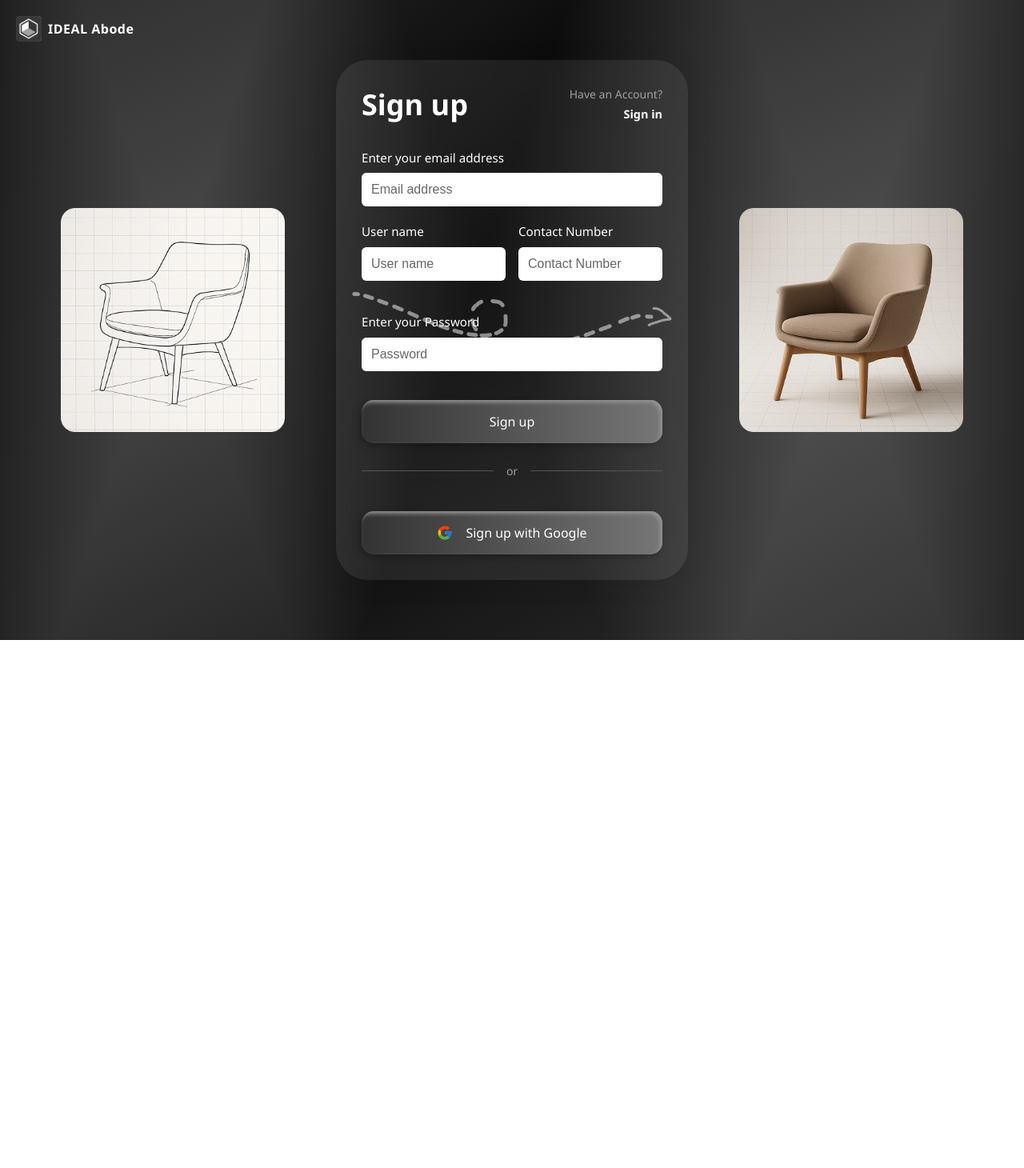
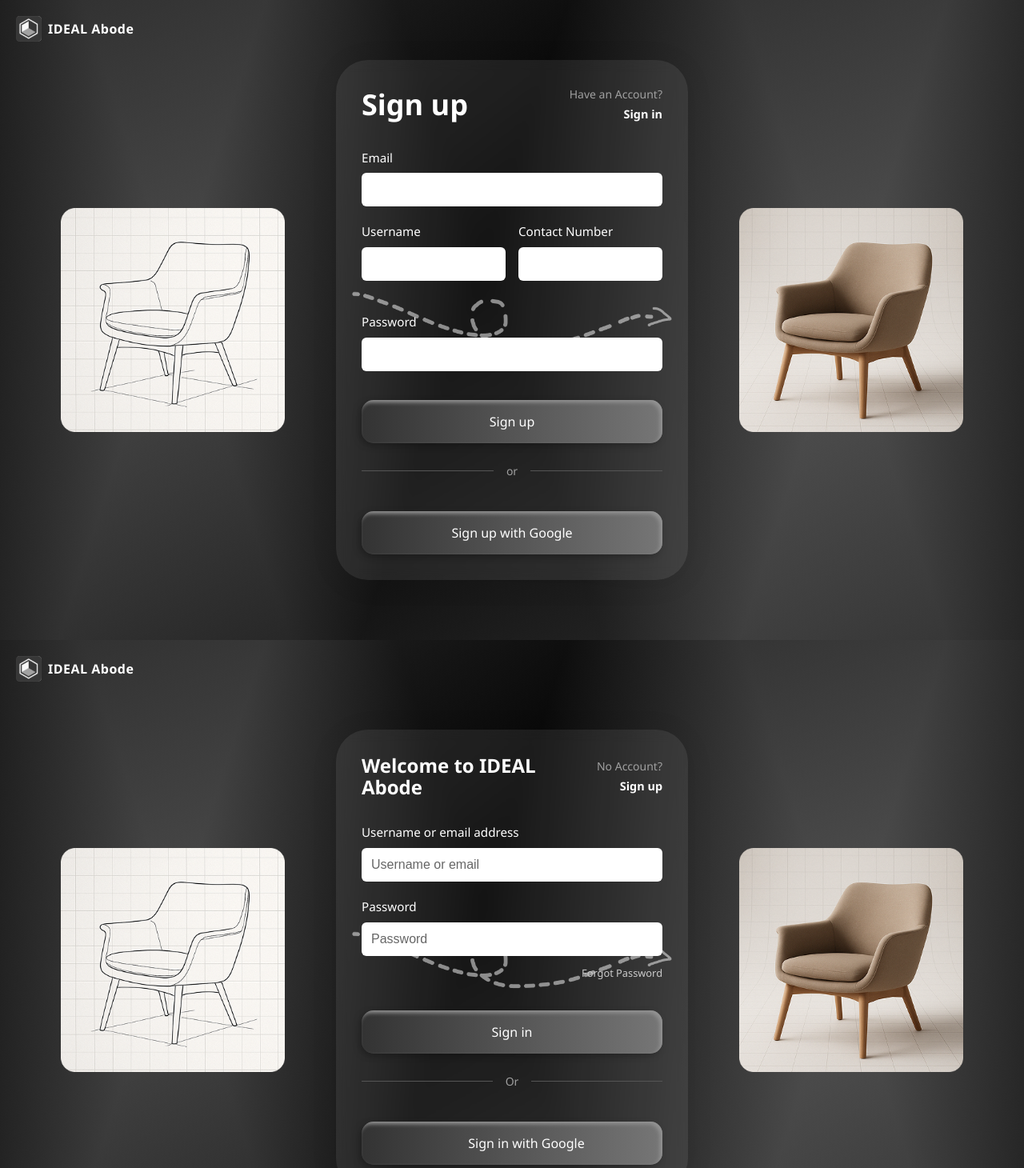
Before and after one commit to sajitha00/3D-furniture, a React (Vite) app: page /Signup in a window 1280 px wide. Shown: the top 1460 px of the page at 80% size. Before the commit the page ends 800 px from the top, so only its background shows below. Built offline with nearby package versions, Linux system fonts and the light colour scheme.

Commit message:
added supabase db and backend for sign up and sign in pages

```diff
--- a/package.json
+++ b/package.json
@@ -10,6 +10,7 @@
     "preview": "vite preview"
   },
   "dependencies": {
+    "@supabase/supabase-js": "^2.49.4",
     "react": "^19.0.0",
     "react-dom": "^19.0.0",
     "react-router-dom": "^7.5.2"
--- a/src/App.jsx
+++ b/src/App.jsx
@@ -1,20 +1,22 @@
-import React from 'react'
-import { BrowserRouter, Routes, Route } from 'react-router-dom'
+import React from "react";
+import { BrowserRouter, Routes, Route } from "react-router-dom";
 
-import Home from './pages/Home'
-import Signup from './pages/Signup'
-import Signin from './pages/Signin'
+import Home from "./pages/Home";
+import Signup from "./pages/Signup";
+import Signin from "./pages/Signin";
 
 function App() {
   return (
     <BrowserRouter>
-      <Routes>
+      {/* <Routes>
         <Route path="/" element={<Home />} />
-        <Route path="/signup" element={<Signup />} />
+        <Route path="/Signup" element={<Signup />} />
         <Route path="/Signin" element={<Signin />} />
-      </Routes>
+      </Routes> */}
+      <Signup />
+      <Signin />
     </BrowserRouter>
-  )
+  );
 }
 
-export default App
+export default App;
--- a/src/pages/Signin.jsx
+++ b/src/pages/Signin.jsx
@@ -1,12 +1,53 @@
 // src/pages/Signin.jsx
-import React from "react";
+import React, { useState } from "react";
+import { Link } from "react-router-dom";
 import "../styles/Signin.css";
 import sketch from "../assets/images/chairsketch.png";
 import render from "../assets/images/chair3d.png";
 import arrow from "../assets/images/dashedarrow.png";
 import logo from "../assets/LOGO.svg";
+import { supabase } from "../services/supabaseClient";
 
 const Signin = () => {
+  const [loginData, setLoginData] = useState({ identifier: "", password: "" });
+
+  const handleChange = (e) => {
+    setLoginData({ ...loginData, [e.target.name]: e.target.value });
+  };
+
+  const handleSubmit = async (e) => {
+    e.preventDefault();
+    const { identifier, password } = loginData;
+
+    let email = identifier;
+
+    if (!identifier.includes("@")) {
+      const { data, error } = await supabase
+        .from("profiles")
+        .select("email")
+        .eq("username", identifier)
+        .single();
+
+      if (error || !data) {
+        alert("Invalid username or email.");
+        return;
+      }
+
+      email = data.email;
+    }
+
+    const { error: signInError } = await supabase.auth.signInWithPassword({
+      email,
+      password,
+    });
+
+    if (signInError) {
+      alert("Sign in failed: " + signInError.message);
+    } else {
+      alert("Signed in successfully!");
+    }
+  };
+
   return (
     <div className="signin-page-background">
       <div className="top-left-logo">
@@ -14,43 +55,45 @@ const Signin = () => {
         <span className="app-name">IDEAL Abode</span>
       </div>
       <div className="signin-layout">
-
         <img src={sketch} alt="Sketch" className="left-image" />
         <div className="signin-card">
           <img src={arrow} alt="Arrow" className="arrow-image" />
-
           <div className="signin-header">
-              <h1 className="signin-title">Welcome to IDEAL <br/>Abode</h1>
+            <h1 className="signin-title">
+              Welcome to IDEAL <br />
+              Abode
+            </h1>
             <div className="signup-link">
               <p>No Account?</p>
-                <a href="#">Sign up</a>
+              <Link to="/signup">Sign up</Link>
             </div>
           </div>
 
-            <form className="signin-form">
+          <form className="signin-form" onSubmit={handleSubmit}>
             <div className="form-group">
-                <label htmlFor="email">Enter your username or email address</label>
+              <label htmlFor="identifier">Username or email address</label>
               <input
-                  type="email"
-                  id="email"
-                  name="email"
-                  placeholder="Username or email address"
+                type="text"
+                id="identifier"
+                name="identifier"
+                placeholder="Username or email"
+                value={loginData.identifier}
+                onChange={handleChange}
                 required
               />
             </div>
 
             <div className="form-group">
-                <label htmlFor="password">Enter your Password</label>
-                <div className="password-wrapper">
+              <label htmlFor="password">Password</label>
               <input
                 type="password"
                 id="password"
                 name="password"
                 placeholder="Password"
+                value={loginData.password}
+                onChange={handleChange}
                 required
               />
-                  {/* You can later add an eye icon for password show/hide if you want */}
-                </div>
               <div className="forgot-password">
                 <a href="#">Forgot Password</a>
               </div>
@@ -74,27 +117,14 @@ const Signin = () => {
               height="20"
               viewBox="0 0 48 48"
             >
-                <path
-                  fill="#FFC107"
-                  d="M43.611,20.083H42V20H24v8h11.303c-1.649,4.657-6.08,8-11.303,8c-6.627,0-12-5.373-12-12c0-6.627,5.373-12,12-12c3.059,0,5.842,1.154,7.961,3.039l5.657-5.657C34.046,6.053,29.268,4,24,4C12.955,4,4,12.955,4,24c0,11.045,8.955,20,20,20c11.045,0,20-8.955,20-20C44,22.659,43.862,21.35,43.611,20.083z"
-                />
-                <path
-                  fill="#FF3D00"
-                  d="M6.306,14.691l6.571,4.819C14.655,15.108,18.961,12,24,12c3.059,0,5.842,1.154,7.961,3.039l5.657-5.657C34.046,6.053,29.268,4,24,4C16.318,4,9.656,8.337,6.306,14.691z"
-                />
-                <path
-                  fill="#4CAF50"
-                  d="M24,44c5.166,0,9.86-1.977,13.409-5.192l-6.19-5.238C29.211,35.091,26.715,36,24,36c-5.202,0-9.619-3.317-11.283-7.946l-6.522,5.025C9.505,39.556,16.227,44,24,44z"
-                />
-                <path
-                  fill="#1976D2"
-                  d="M43.611,20.083H42V20H24v8h11.303c-0.792,2.237-2.231,4.166-4.087,5.571c0.001-0.001,0.002-0.001,0.003-0.002l6.19,5.238C36.971,39.205,44,34,44,24C44,22.659,43.862,21.35,43.611,20.083z"
-                />
+              <path fill="#FFC107" d="..." />
+              <path fill="#FF3D00" d="..." />
+              <path fill="#4CAF50" d="..." />
+              <path fill="#1976D2" d="..." />
             </svg>
             Sign in with Google
           </button>
         </div>
-
         <img src={render} alt="Render" className="right-image" />
       </div>
     </div>
--- a/src/pages/Signup.jsx
+++ b/src/pages/Signup.jsx
@@ -1,12 +1,56 @@
-// src/pages/SignupPage.jsx
-import React from "react";
+// src/pages/Signup.jsx
+import React, { useState } from "react";
+import { Link, useNavigate } from "react-router-dom";
 import "../styles/Signup.css";
 import sketch from "../assets/images/chairsketch.png";
 import render from "../assets/images/chair3d.png";
 import arrow from "../assets/images/dashedarrow.png";
 import logo from "../assets/LOGO.svg";
+import { supabase } from "../services/supabaseClient";
 
 const Signup = () => {
+  const navigate = useNavigate();
+
+  const [formData, setFormData] = useState({
+    email: "",
+    username: "",
+    contactNumber: "",
+    password: "",
+  });
+
+  const handleChange = (e) => {
+    setFormData({ ...formData, [e.target.name]: e.target.value });
+  };
+
+  const handleSubmit = async (e) => {
+    e.preventDefault();
+    const { email, username, contactNumber, password } = formData;
+
+    const { data, error } = await supabase.auth.signUp({ email, password });
+    const userId = data.user?.id || data.session?.user?.id;
+
+    if (error || !userId) {
+      alert("Sign up error: " + (error?.message || "No user ID returned."));
+      return;
+    }
+
+    const { error: profileError } = await supabase.from("profiles").insert([
+      {
+        id: userId,
+        username,
+        contact_number: contactNumber,
+        email,
+      },
+    ]);
+
+    if (profileError) {
+      alert("Error saving profile: " + profileError.message);
+    } else {
+      alert("Account created! Redirecting to sign in...");
+      navigate("/signin"); // ✅ Redirect to signin
+    }
+  };
+
   return (
     <div className="signup-page-background">
       <div className="top-left-logo">
@@ -21,29 +65,29 @@ const Signup = () => {
             <h1 className="signup-title">Sign up</h1>
             <div className="signin-link">
               <p>Have an Account?</p>
-              <a href="#">Sign in</a>
+              <Link to="/Signin">Sign in</Link> {/* ✅ Fixed case */}
             </div>
           </div>
 
-          <form className="signup-form">
+          <form className="signup-form" onSubmit={handleSubmit}>
             <div className="form-group">
-              <label htmlFor="email">Enter your email address</label>
+              <label htmlFor="email">Email</label>
               <input
                 type="email"
-                id="email"
                 name="email"
-                placeholder="Email address"
+                value={formData.email}
+                onChange={handleChange}
+                required
               />
             </div>
-
             <div className="form-row">
               <div className="form-group half">
-                <label htmlFor="username">User name</label>
+                <label htmlFor="username">Username</label>
                 <input
                   type="text"
-                  id="username"
                   name="username"
-                  placeholder="User name"
+                  value={formData.username}
+                  onChange={handleChange}
                   required
                 />
               </div>
@@ -51,21 +95,20 @@ const Signup = () => {
                 <label htmlFor="contactNumber">Contact Number</label>
                 <input
                   type="tel"
-                  id="contactNumber"
                   name="contactNumber"
-                  placeholder="Contact Number"
+                  value={formData.contactNumber}
+                  onChange={handleChange}
                   required
                 />
               </div>
             </div>
-
             <div className="form-group">
-              <label htmlFor="password">Enter your Password</label>
+              <label htmlFor="password">Password</label>
               <input
                 type="password"
-                id="password"
                 name="password"
-                placeholder="Password"
+                value={formData.password}
+                onChange={handleChange}
                 required
               />
             </div>
@@ -82,33 +125,10 @@ const Signup = () => {
           </div>
 
           <button type="button" className="google-button">
-            <svg
-              xmlns="http://www.w3.org/2000/svg"
-              width="20"
-              height="20"
-              viewBox="0 0 48 48"
-            >
-              <path
-                fill="#FFC107"
-                d="M43.611,20.083H42V20H24v8h11.303c-1.649,4.657-6.08,8-11.303,8c-6.627,0-12-5.373-12-12c0-6.627,5.373-12,12-12c3.059,0,5.842,1.154,7.961,3.039l5.657-5.657C34.046,6.053,29.268,4,24,4C12.955,4,4,12.955,4,24c0,11.045,8.955,20,20,20c11.045,0,20-8.955,20-20C44,22.659,43.862,21.35,43.611,20.083z"
-              />
-              <path
-                fill="#FF3D00"
-                d="M6.306,14.691l6.571,4.819C14.655,15.108,18.961,12,24,12c3.059,0,5.842,1.154,7.961,3.039l5.657-5.657C34.046,6.053,29.268,4,24,4C16.318,4,9.656,8.337,6.306,14.691z"
-              />
-              <path
-                fill="#4CAF50"
-                d="M24,44c5.166,0,9.86-1.977,13.409-5.192l-6.19-5.238C29.211,35.091,26.715,36,24,36c-5.202,0-9.619-3.317-11.283-7.946l-6.522,5.025C9.505,39.556,16.227,44,24,44z"
-              />
-              <path
-                fill="#1976D2"
-                d="M43.611,20.083H42V20H24v8h11.303c-0.792,2.237-2.231,4.166-4.087,5.571c0.001-0.001,0.002-0.001,0.003-0.002l6.19,5.238C36.971,39.205,44,34,44,24C44,22.659,43.862,21.35,43.611,20.083z"
-              />
-            </svg>
+            {/* Google Icon Placeholder */}
             Sign up with Google
           </button>
         </div>
-
         <img src={render} alt="Render" className="right-image" />
       </div>
     </div>
--- /dev/null
+++ b/src/services/supabaseClient.js
@@ -0,0 +1,6 @@
+// src/supabaseClient.js
+import { createClient } from '@supabase/supabase-js'
+
+const supabaseUrl = 'https://vtodlpnbkrplokelplvy.supabase.co'
+const supabaseKey = 'eyJhbGciOiJIUzI1NiIsInR5cCI6IkpXVCJ9.eyJpc3MiOiJzdXBhYmFzZSIsInJlZiI6InZ0b2RscG5ia3JwbG9rZWxwbHZ5Iiwicm9sZSI6ImFub24iLCJpYXQiOjE3NDYxMzE0NzEsImV4cCI6MjA2MTcwNzQ3MX0.zPLVDZFWzwbfxVHUVFqqzfzyDAUz_U8cs4zCiCrGKzU'
+export const supabase = createClient(supabaseUrl, supabaseKey)
--- a/src/styles/Signup.css
+++ b/src/styles/Signup.css
@@ -55,7 +55,6 @@
   letter-spacing: 0.5px;
 }
 
-
 /* Layout */
 .signup-layout {
   display: flex;
@@ -68,7 +67,8 @@
 }
 
 /* Images */
-.left-image, .right-image {
+.left-image,
+.right-image {
   max-width: 280px;
   width: 100%;
   height: auto;
@@ -175,11 +175,17 @@
   border-radius: 6px;
   background-color: rgb(255, 255, 255);
   font-size: 1rem;
+  color: black; /* ✅ Fix: Make text visible while typing */
   box-sizing: border-box;
 }
+
 .form-group input::placeholder {
   color: #949393;
   opacity: 1;
+}
+
+.form-group input:focus {
+  outline: 2px solid #888; /* Optional: Add focus border */
 }
 
 /* Buttons */
```
Also changed, not shown: 1 other file (tests, documents, lock files or other folders). Lines whose indentation alone changed are shown as unchanged.
